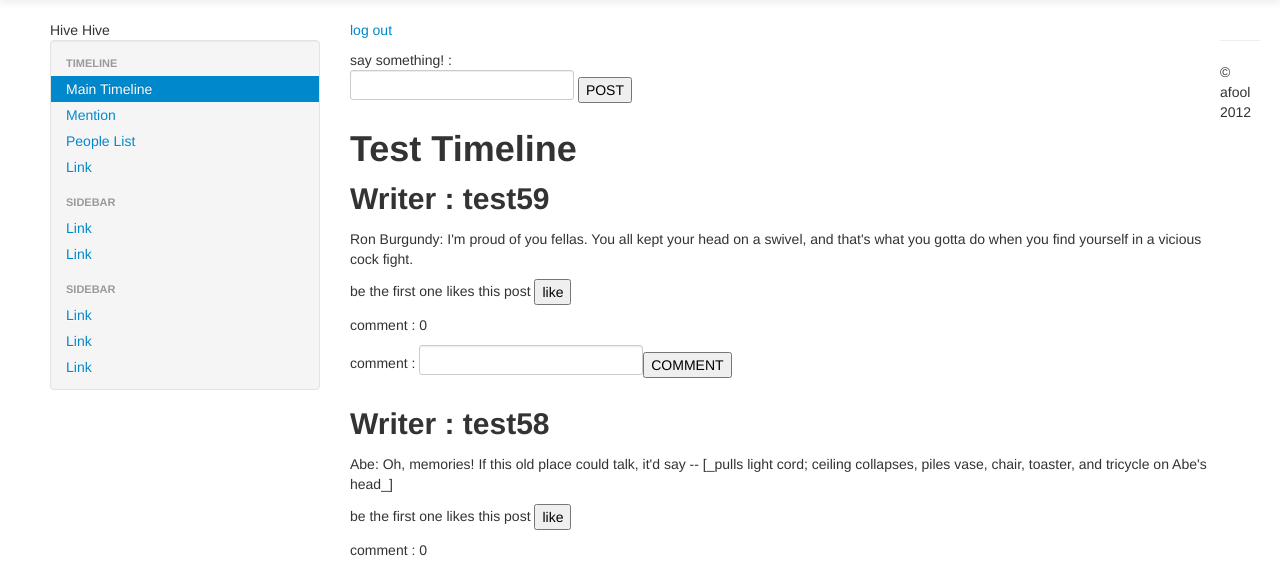
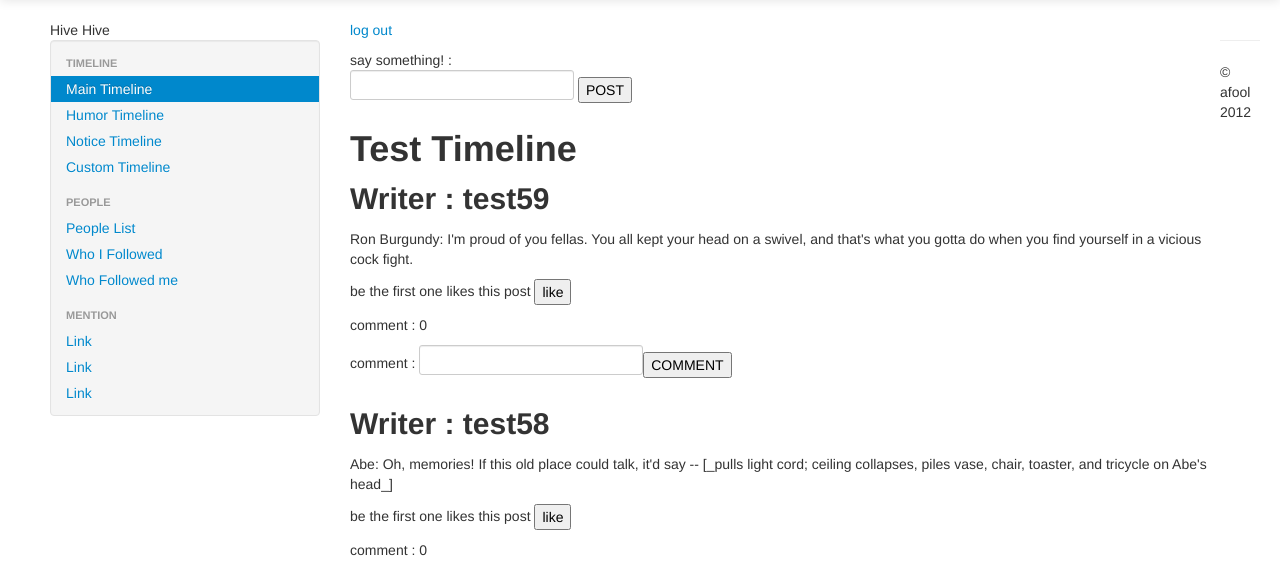
Before and after one commit to afool/hive, a Django app: template hive/html/templates/timelines/timeline_view.html in a window 1280 px wide. Shown: the part 40-608 px from the top of the page. Run offline with Django 3.2, Linux system fonts and the light colour scheme; the template is opened without the code that fills it: values that come from a table or form of the project are taken from there, others are empty; data comes from the database, SQL or seed files in the repository; parts of the project's set-up code (start-up, migrations or seed data) failed here and were passed over.

Commit message:
[#35438351] side bar detail

```diff
--- a/hive/html/templates/timelines/timeline_view.html
+++ b/hive/html/templates/timelines/timeline_view.html
@@ -8,13 +8,14 @@ Hive Hive
  <ul class="nav nav-list">
   <li class="nav-header">Timeline</li>
   <li class="active"><a href="/">Main Timeline</a></li>
-  <li><a href="#">Mention</a></li>
+  <li><a href="#">Humor Timeline</a></li>
+  <li><a href="#">Notice Timeline</a></li>
+  <li><a href="#">Custom Timeline</a></li>
+  <li class="nav-header">People</li>
   <li><a href="/accounts/people_list/">People List</a></li>
-  <li><a href="#">Link</a></li>
-  <li class="nav-header">Sidebar</li>
-  <li><a href="#">Link</a></li>
-  <li><a href="#">Link</a></li>
-  <li class="nav-header">Sidebar</li>
+  <li><a href="#">Who I Followed</a></li>
+  <li><a href="#">Who Followed me</a></li>
+  <li class="nav-header">Mention</li>
   <li><a href="#">Link</a></li>
   <li><a href="#">Link</a></li>
   <li><a href="#">Link</a></li>
```
